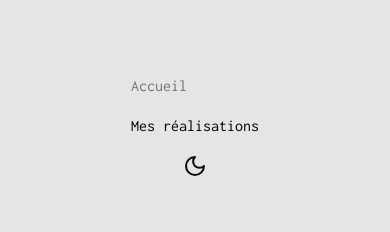
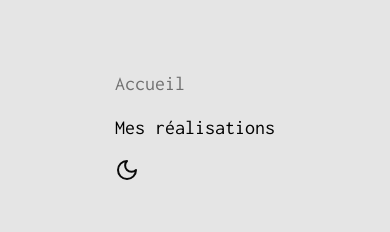
Before and after one commit to AlexisF9/Portfolio-2025, a Next.js app: page / in a window 390 px wide. Both pictures are taken after a click on the button 195 px from the left and 45 px from the top of the page. Shown: the part 296-528 px from the top of the page. Built offline with nearby package versions, Linux system fonts and the light colour scheme; a web font is replaced by a local one.

Commit message:
edit navbar text size in mobile

```diff
--- a/src/components/navbar.tsx
+++ b/src/components/navbar.tsx
@@ -132,13 +132,14 @@ export function Navbar() {
         >
           <X />
         </button>
-        <div className="flex flex-col gap-4 items-center justify-center h-full">
+        <div className="flex items-center justify-center h-full">
+          <div className="flex flex-col gap-4">
             <ul className="flex flex-col gap-4">
               {links.map((link, index) => {
                 return (
                   <li
                     key={index}
-                  className={`${
+                    className={`text-xl ${
                       pathname === link.link && "opacity-[.5]"
                     } dark:text-white`}
                   >
@@ -155,6 +156,7 @@ export function Navbar() {
             </button>
           </div>
         </div>
+      </div>
     </nav>
   );
 }
```
Lines whose indentation alone changed are shown as unchanged.
